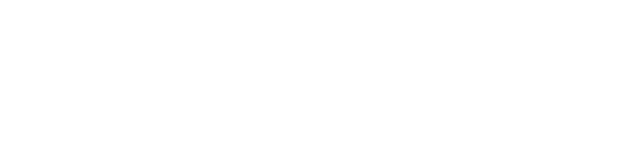
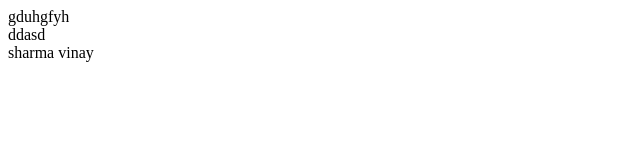
Before and after one commit to Shylendra910/frontend, a plain HTML site: page index.html in a window 1280 px wide. Shown: the whole page, without its empty margins (0-640 px from the left). Drawn offline with Linux system fonts and the light colour scheme.

Commit message:
blockAndInline

```diff
--- a/index.html
+++ b/index.html
@@ -6,6 +6,9 @@
     <title>Document</title>
 </head>
 <body>
-
+        <div>gduhgfyh</div>
+        <div>ddasd</div>
+        <span>sharma</span>
+        <span>vinay</span>
 </body>
 </html>
```
Also changed, not shown: blockAndInline.html (added).
